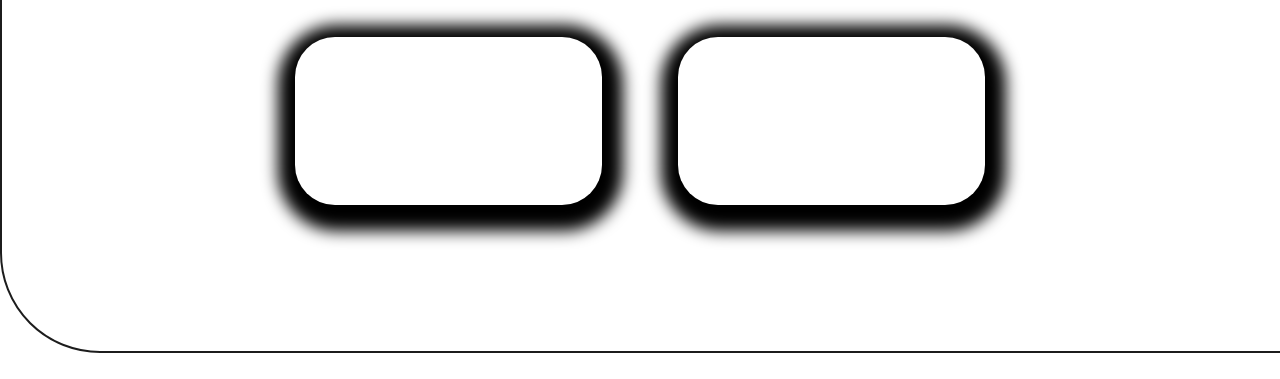
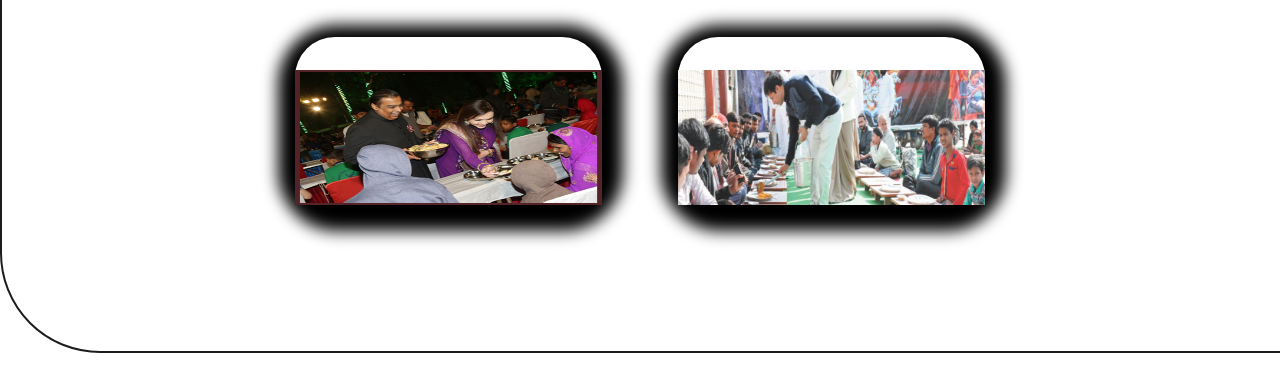
Before and after one commit to Abdullah-codee/abdullah, a plain HTML site: page index.html in a window 1280 px wide. Shown: the part 420-799 px from the top of the page. Drawn offline with Linux system fonts and the light colour scheme.

Commit message:
Update index.html

```diff
--- a/index.html
+++ b/index.html
@@ -48,10 +48,10 @@
 
     <div id="container3">
       <div id="row2">
-
+      <img src="2.jpg" height="135" width="330" alt="">
       </div>
       <div id="row3">
-
+      <img src="3.jpg" height="135" width="330" alt="">
       </div>
     </div>
   </div>
```
